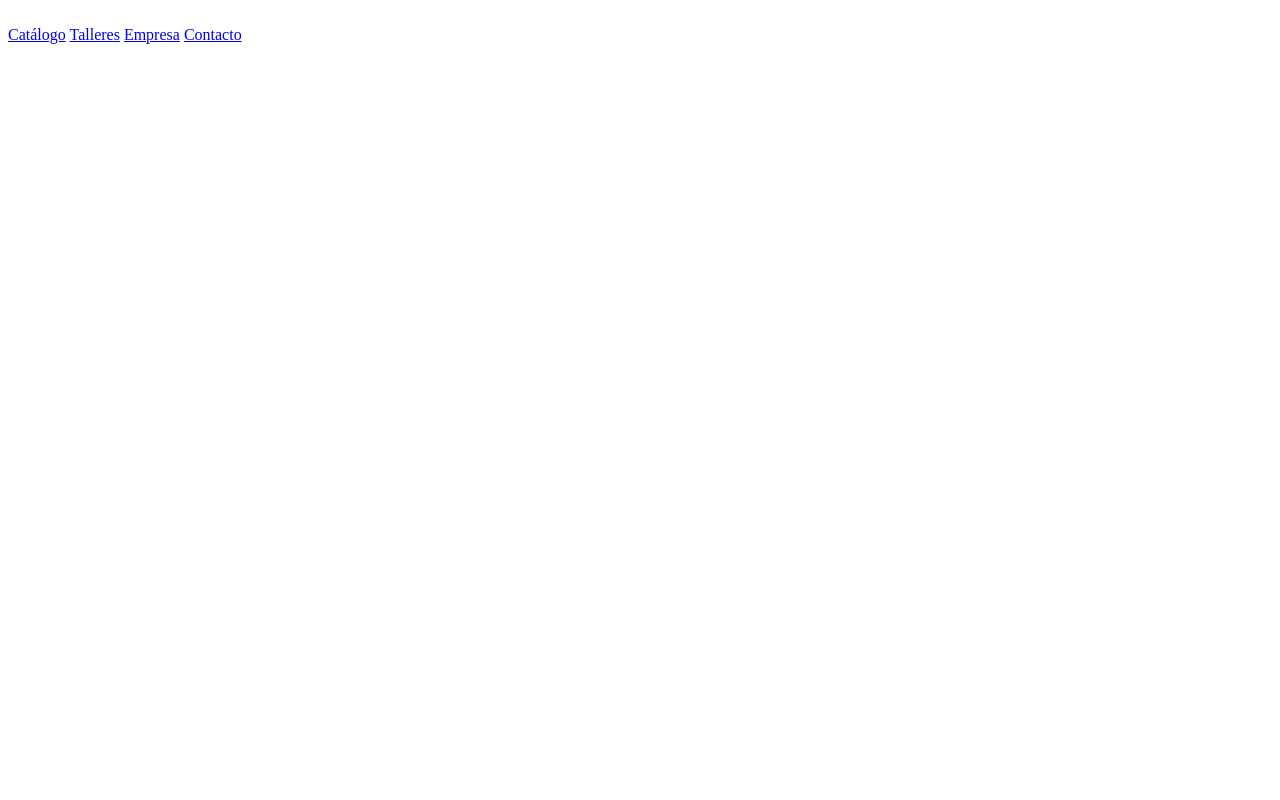
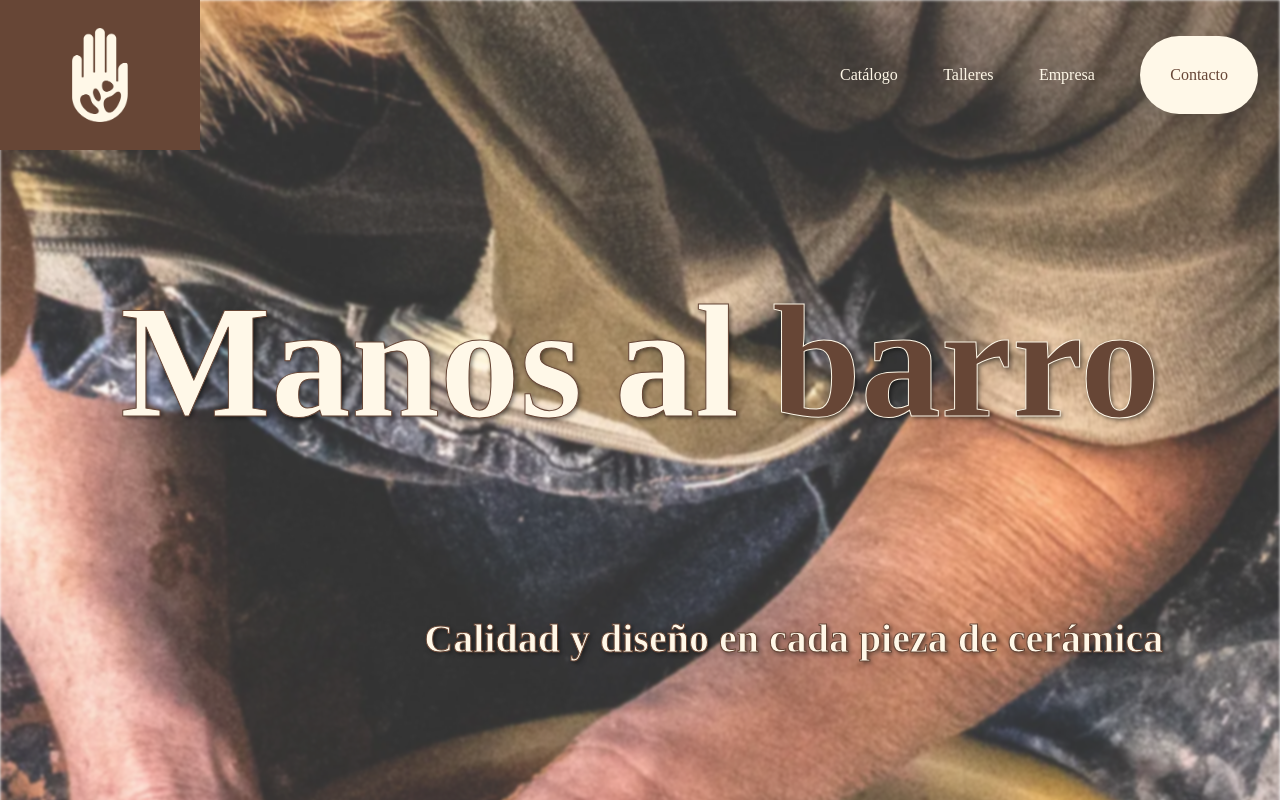
Before and after one commit to slimm1/dawRemote_25, a plain HTML site: page DIW/index.html in a window 1280 px wide. Shown: the top 800 px of the page. Drawn offline with Linux system fonts and the light colour scheme.

Commit message:
maquetado index

```diff
--- a/DIW/index.html
+++ b/DIW/index.html
@@ -4,23 +4,37 @@
     <meta charset="UTF-8">
     <meta name="viewport" content="width=device-width, initial-scale=1.0">
     <link rel="stylesheet" href="style/style.css">
+    <link rel="shortcut icon" href="assets/manos-al-barro-high-resolution-logo-transparent.png" type="image/png">
     <title>Manos al barro</title>
 </head>
 <body>
-    <div>
-        <header>
-            <nav>
-                <div>
-                    <img src="" alt="">
+    <div class="slim-header-main">
+        <nav class="slim-header-nav">
+            <div class="slim-img-wrapper home">
+                <img src="assets/logo white.png" alt="manos-al-barro">
+            </div>
+            <div class="slim-nav-items">
+                <a class="slim-nav-item" href="#">Catálogo</a>
+                <a class="slim-nav-item" href="#">Talleres</a>
+                <a class="slim-nav-item" href="#">Empresa</a>
+                <a class="slim-nav-item" href="#">Contacto</a>
+            </div>
+        </nav>
+        <div class="slim-header-home">
+            <div class="slim-title">
+                <div class="slim-title-item">
+                    <h1>Manos</h1>
                 </div>
-                <a href="#">Catálogo</a>
-                <a href="#">Talleres</a>
-                <a href="#">Empresa</a>
-                <a href="#">Contacto</a>
-            </nav>
-        </header>
-        <div>
-
+                <div class="slim-title-item">
+                    <h1>al</h1>
+                </div>
+                <div class="slim-title-item switch">
+                    <h1>barro</h1>
+                </div>
+            </div>
+            <div class="slim-subtitle">
+                <h2>Calidad y diseño en cada pieza de cerámica</h2>
+            </div>
         </div>
     </div>
     <div>
--- a/DIW/style/style.css
+++ b/DIW/style/style.css
@@ -0,0 +1,126 @@
+body {
+    margin: 0;
+}
+
+h1 {
+    margin: 0;
+}
+
+h2 {
+    margin: 0;
+}
+
+.slim-header-main {
+    position: relative;
+    overflow: hidden;
+    height: 100vh;
+    min-height: 1500px;
+}
+
+.slim-header-main::before {
+    content: "";
+    position: absolute;
+    top: 0;
+    left: 0;
+    width: 100%;
+    height: 100%;
+    background-image: url(../assets/manos_al_barro.jpg);
+    background-size: cover;
+    background-position: center top;
+    filter: blur(1.5px);
+    opacity: 0.8;
+    z-index: -1;
+}
+
+.slim-img-wrapper.home {
+    display: flex;
+    align-items: center;
+    justify-content: center;
+    height: 100%;
+}
+
+.slim-img-wrapper.home img {
+    width: 200px;
+    height: 100%;
+    object-fit: cover;
+}
+
+.slim-header-nav {
+    display: flex;
+    height: 10%;
+    width: 100%;
+}
+
+.slim-nav-items {
+    display: flex;
+    width: 100%;
+    margin-left: 50%;
+    justify-content: space-between;
+    align-items: center;
+}
+
+.slim-nav-item {
+    font-size: 2vh;
+    color: #FFF8E8;
+    text-decoration: none;
+    transition: color 0.2s ease-in-out;
+}
+
+.slim-nav-item:nth-child(4) {
+    color: #674636;
+    background-color: #FFF8E8;
+    border-radius: 40px;
+    margin-right: 5%;
+    padding: 30px;
+    transition: color 0.1s;
+}
+
+.slim-nav-item:hover {
+    color: #AAB396;
+}
+
+.slim-nav-item:nth-child(4):hover {
+    color: #FFF8E8;
+    background-color: #674636;
+    border-radius: 40px;
+    padding: 30px;
+}
+
+.slim-header-home {
+    height: 90%;
+    display: flex;
+    flex-direction: column;
+}
+
+
+.slim-header-home .slim-title h1 {
+    font-size: 20vh;
+    color: #FFF8E8;
+    -webkit-text-stroke: 1px #674636;
+    text-shadow: 2px 2px 4px rgba(0, 0, 0, 0.5);
+}
+
+.slim-header-home .slim-title .switch h1 {
+    color: #674636;
+    -webkit-text-stroke: 1px #FFF8E8;
+}
+
+.slim-title {
+    display: flex;
+    justify-content: space-between;
+    padding: 15vh;
+}
+
+.slim-subtitle {
+    display: flex;
+    justify-content: end;
+    padding: 5vh;
+    margin-right: 6%;
+}
+
+.slim-subtitle h2 {
+    font-size: 5vh;
+    color: #FFF8E8;
+    -webkit-text-stroke: 1px #674636;
+    text-shadow: 2px 2px 4px rgba(0, 0, 0, 0.5);
+}
```
Also changed, not shown: DIW/assets/barro.jpg (added), DIW/assets/manos-al-barro-high-resolution-logo-transparent.png (added), DIW/assets/manos_al_barro.jpg (added), DIW/assets/sample barro.jpg (added), DIW/assets/workshop.webp (added).
